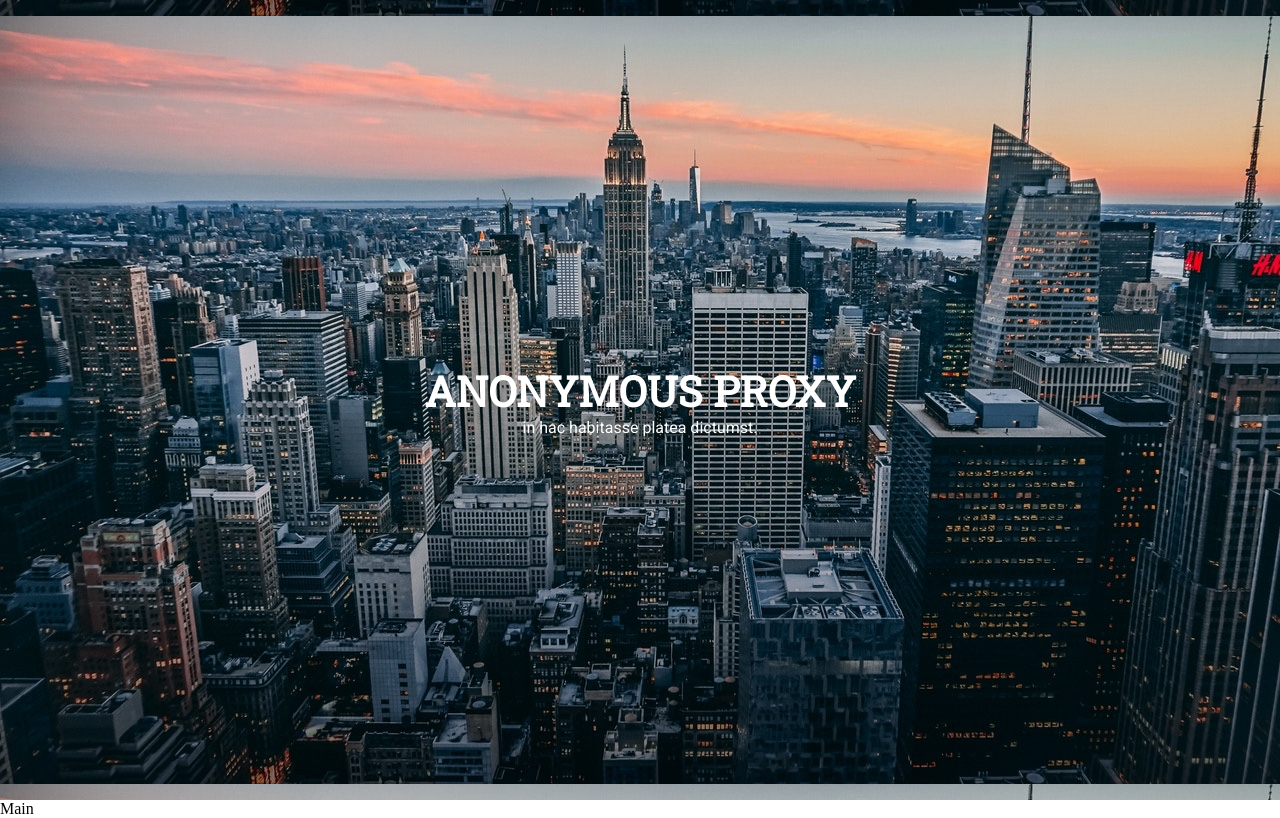
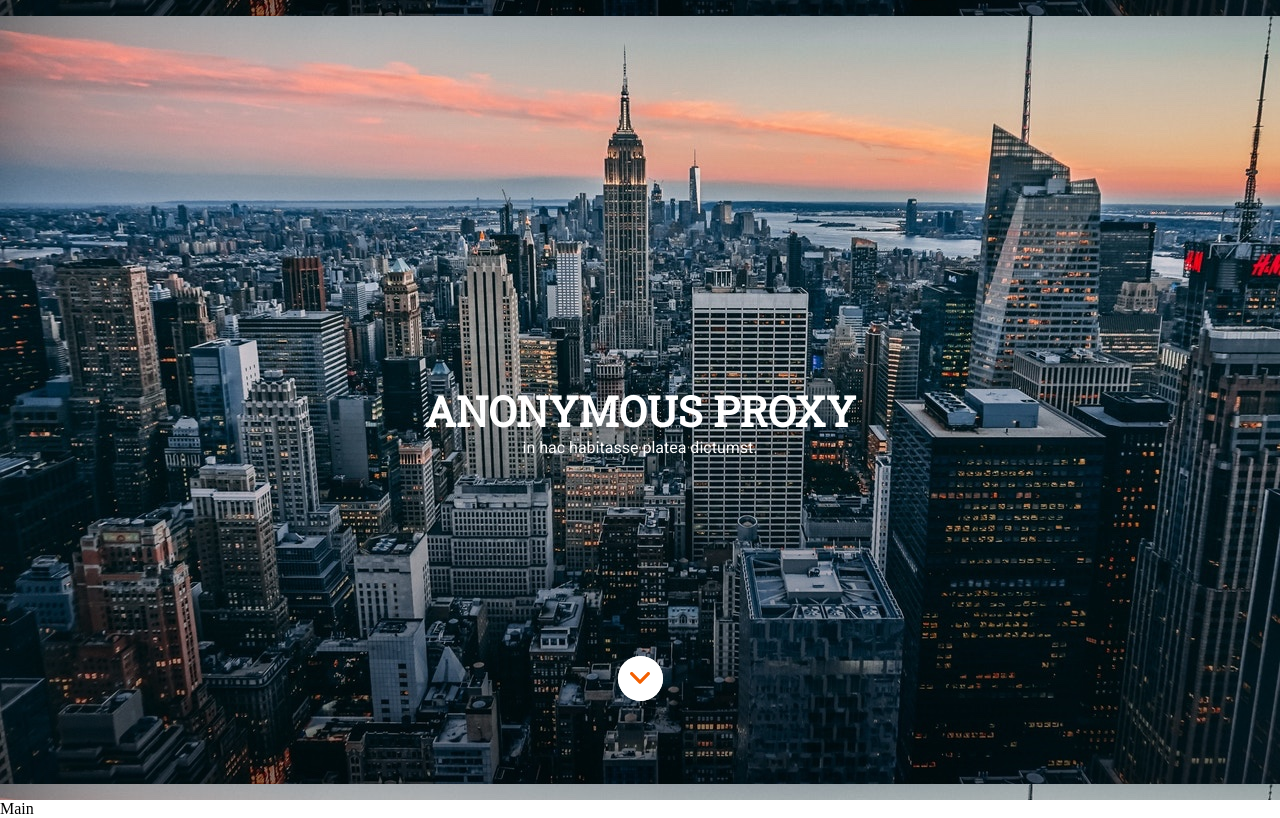
Before and after one commit to Adalab/f-m1-evaluacion-final-asoto89, a website: page public/index.html in a window 1280 px wide. Drawn offline with nearby package versions, Linux system fonts and the light colour scheme; files whose address does not match are found by name.

Commit message:
scroll-down button added

```diff
--- a/_src/assets/scss/main.scss
+++ b/_src/assets/scss/main.scss
@@ -5,6 +5,7 @@
 body {
 	margin: 0;
 	padding: 0;
+	min-width: 320px;
 
 }
 
@@ -24,9 +25,14 @@ body {
 	height: 100vh;
 	display: flex;
 	flex-direction: column;
-	justify-content: center;
+	justify-content: space-around;
 	align-items: center;
+	padding: 0 15px;
 
+
+	.hero__text {
+		padding-top: 284px;
+	}
 
 	.hero__title {
 		@include titleStyles($lightColor, 42px);
@@ -34,15 +40,23 @@ body {
 		margin: 0;
 		padding: 0;
 		text-align: center;
-		width: 100%;
 	}
 
 
 	.hero__subtitle {
 		@include mainStyles($lightColor, $fontSize-md);
 		text-align: center;
-		width: 100%;
 		margin: 0;
 		padding: 0;
 	}
+
+	.hero__scroll-down {
+		width: 45px;
+		height: 45px;
+		background-color: $lightColor;
+		border-radius: 50%;
+		display: flex;
+		justify-content: center;
+		align-items: center;
+	}
 }
--- a/public/index.html
+++ b/public/index.html
@@ -15,11 +15,14 @@
         <main class="main__page">
             <!-- Hero -->
             <div class="main__hero">
-                <div class="wrapper">
-                    <div class="hero__image">
+                <div class="hero__image">
+                    <div class="hero__text">
                          <h1 class="hero__title">anonymous proxy</h1>
 
                         <p class="hero__subtitle">in hac habitasse platea dictumst.</p>
+                    </div>
+                    <div class="hero__scroll-down"> <a href="#" class="hero__scroll-down"><img class="scroll-down__image" src="assets/images/ico-scroll-down.svg"></a>
+
                     </div>
                 </div>
             </div>
```
Also changed, not shown: _src/templates/partials/_hero.html (+7 -2 lines), public/assets/css/main.css, 1 other file.
